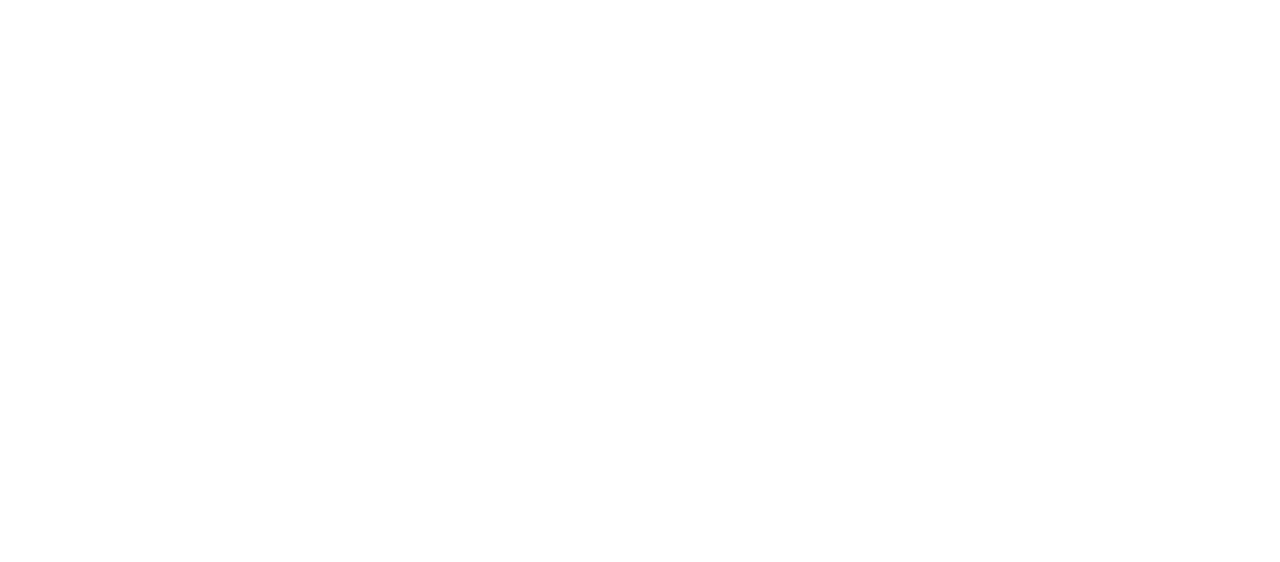
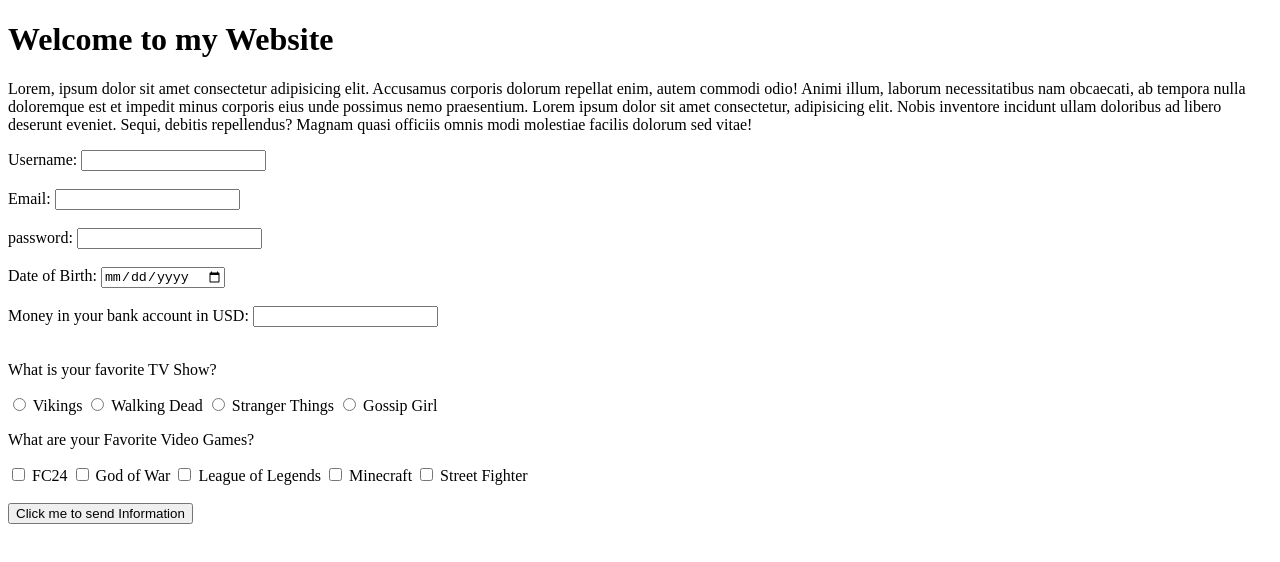
Before and after one commit to NewtonInternationalSchool/TRONC-COMMUN-LEARNING-HTML, a plain HTML site: page Tronc Commun E/index.html in a window 1280 px wide. Drawn offline with Linux system fonts and the light colour scheme.

Commit message:
update 30/11/2023

```diff
--- a/Tronc Commun E/index.html
+++ b/Tronc Commun E/index.html
@@ -1,11 +1,56 @@
 <!DOCTYPE html>
 <html lang="en">
+
 <head>
     <meta charset="UTF-8">
     <meta name="viewport" content="width=device-width, initial-scale=1.0">
-    <title>Hello TC E</title>
+    <title>Lina Website</title>
 </head>
+
 <body>
+    <h1>Welcome to my Website</h1>
+    <p>Lorem, ipsum dolor sit amet consectetur adipisicing elit. Accusamus corporis dolorum repellat enim, autem commodi
+        odio! Animi illum, laborum necessitatibus nam obcaecati, ab tempora nulla doloremque est et impedit minus
+        corporis eius unde possimus nemo praesentium.
+        Lorem ipsum dolor sit amet consectetur, adipisicing elit. Nobis inventore incidunt ullam doloribus ad libero
+        deserunt eveniet. Sequi, debitis repellendus? Magnam quasi officiis omnis modi molestiae facilis dolorum sed
+        vitae!
+    </p>
+    <form action="">
+        <label for="salah21">Username:</label>
+        <input type="text" id="salah21" name="user"><br><br>
+        <label for="email">Email:</label>
+        <input type="email" id="email" name="email"><br><br>
+        <label for="pass">password:</label>
+        <input type="password" id="pass" name="pwd"><br><br>
+        <label for="dob">Date of Birth:</label>
+        <input type="date" id="dob" name="date"><br><br>
+        <label for="cash">Money in your bank account in USD:</label>
+        <input type="number" id="cash" name="money"><br><br>
 
+        <p>What is your favorite TV Show?</p>
+        <input type="radio" id="vikings" name="tvshow">
+        <label for="vikings">Vikings</label>
+        <input type="radio" id="walking" name="tvshow">
+        <label for="walking">Walking Dead</label>
+        <input type="radio" id="stranger" name="tvshow">
+        <label for="stranger">Stranger Things</label>
+        <input type="radio" id="gossip" name="tvshow">
+        <label for="gossip">Gossip Girl</label>
+
+        <p>What are your Favorite Video Games?</p>
+        <input type="checkbox" id="fc24" name="games">
+        <label for="fc24">FC24</label>
+        <input type="checkbox" id="gow" name="games">
+        <label for="gow">God of War</label>
+        <input type="checkbox" id="lol" name="games">
+        <label for="lol">League of Legends</label>
+        <input type="checkbox" id="mine" name="games">
+        <label for="mine">Minecraft</label>
+        <input type="checkbox" id="sf" name="games">
+        <label for="sf">Street Fighter</label><br><br>
+        <input type="submit" value="Click me to send Information">
+    </form> <br><br>
 </body>
+
 </html>
```
Also changed, not shown: Tronc Commun H/Introduction to HTML.html (added, +73 -0 lines), Tronc Commun H/index.html (+5 -67 lines), Tronc Commun H/images/facebook.png (renamed from Tronc Commun H/facebook.png).
